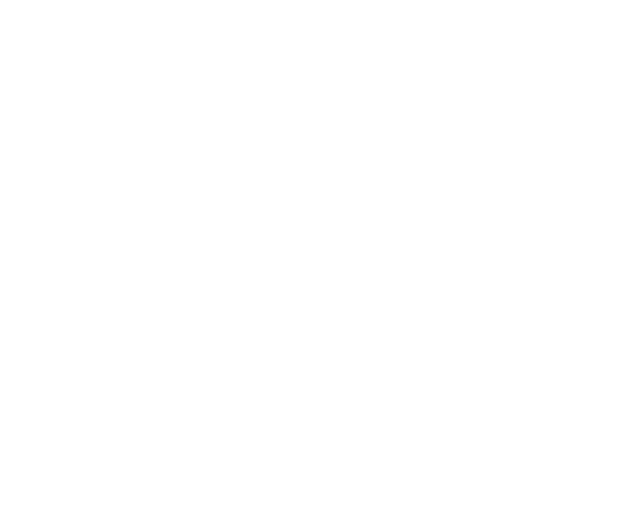
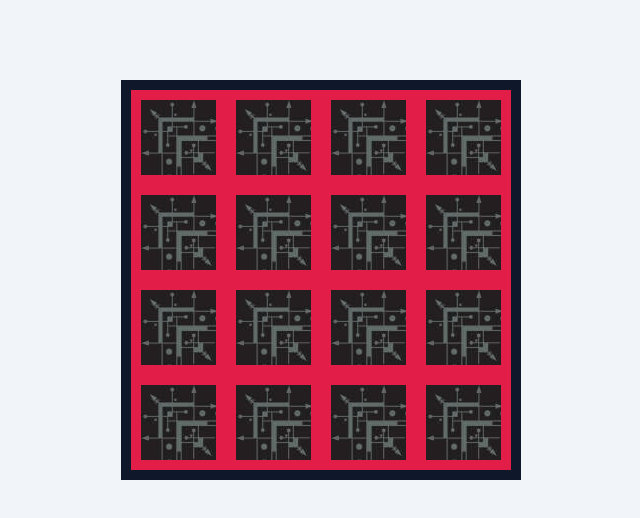
Before and after one commit to MakaRonish/Memory_Game, a plain HTML site: page index.html in a window 1280 px wide. Shown: the whole page, without its empty margins (319-959 px from the left). Drawn offline with Linux system fonts and the light colour scheme.

Commit message:
base layer

```diff
--- a/index.html
+++ b/index.html
@@ -9,9 +9,27 @@
 </head>
 
 <body>
-    <div id="grid">
+    <section id="wrapper">
+        <div class="container">
+            <div class="item item1"></div>
+            <div class="item item2"></div>
+            <div class="item item3"></div>
+            <div class="item item4"></div>
+            <div class="item item5"></div>
+            <div class="item item6"></div>
+            <div class="item item7"></div>
+            <div class="item item8"></div>
+            <div class="item item9"></div>
+            <div class="item item10"></div>
+            <div class="item item11"></div>
+            <div class="item item12"></div>
+            <div class="item item12"></div>
+            <div class="item item12"></div>
+            <div class="item item12"></div>
+            <div class="item item12"></div>
 
-    </div>
+        </div>
+    </section>
 
 
     <script src="script.js"></script>
--- a/style.css
+++ b/style.css
@@ -0,0 +1,60 @@
+:root {
+    --clr-dark: #0f172a;
+    --clr-light: #f1f5f9;
+    --clr-accent: #e11d48;
+}
+
+*,
+*::before,
+*::after {
+    box-sizing: border-box;
+}
+
+body {
+    margin: 5em 0 0 0;
+    padding: 0;
+    line-height: 1.6;
+    word-spacing: 1.4px;
+    font-family: 'Roboto', sans-serif;
+    color: var(--clr-dark);
+    background-color: var(--clr-light);
+    overflow-y: hidden;
+}
+
+.container {
+    width: min(50vw, 50vh);
+    /* Ensures square aspect ratio */
+    height: min(50vw, 50vh);
+    ;
+    /* width: 80%; */
+    margin: 0 auto;
+    border: 10px solid var(--clr-dark);
+    /* height: 70vh; */
+    display: grid;
+    grid-template-rows: repeat(4, 1fr);
+    grid-template-columns: repeat(auto-fit, 1fr);
+    grid-template-areas:
+        "1 2 3 4"
+        "5 6 7 8"
+        "9 10 11 12"
+        "13 14 15 16";
+}
+
+.item {
+    padding: 0.5em;
+    background-color: #fb7185;
+    font-weight: 700;
+    color: var(--clr-light);
+    border: 10px solid var(--clr-accent);
+    background-image: url(images/CardBackground.jpg);
+    background-repeat: no-repeat;
+
+}
+
+#wrapper {
+    height: 100%;
+    width: 100%;
+    display: flex;
+    justify-content: center;
+    align-items: center;
+}
```
Also changed, not shown: images/CardBackground.jpg (added).
